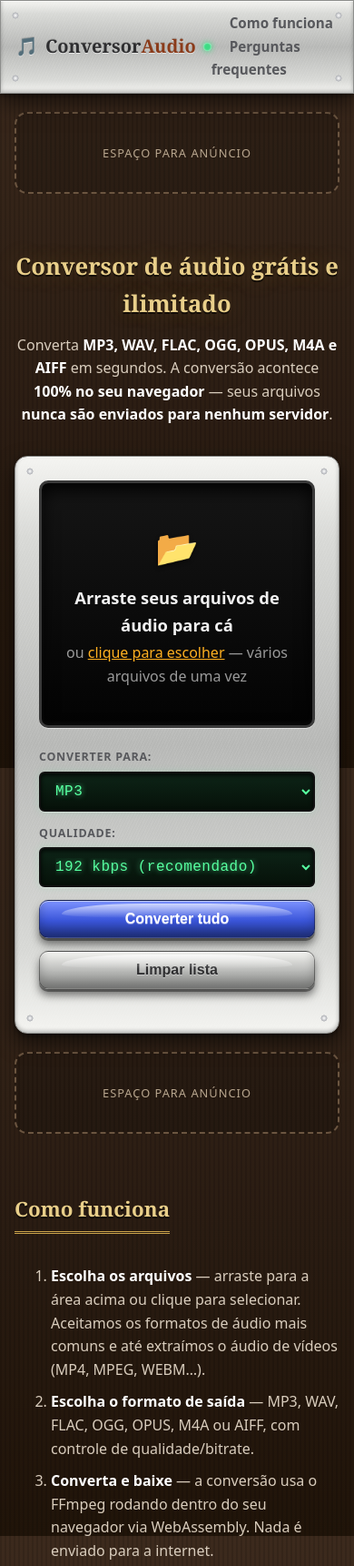
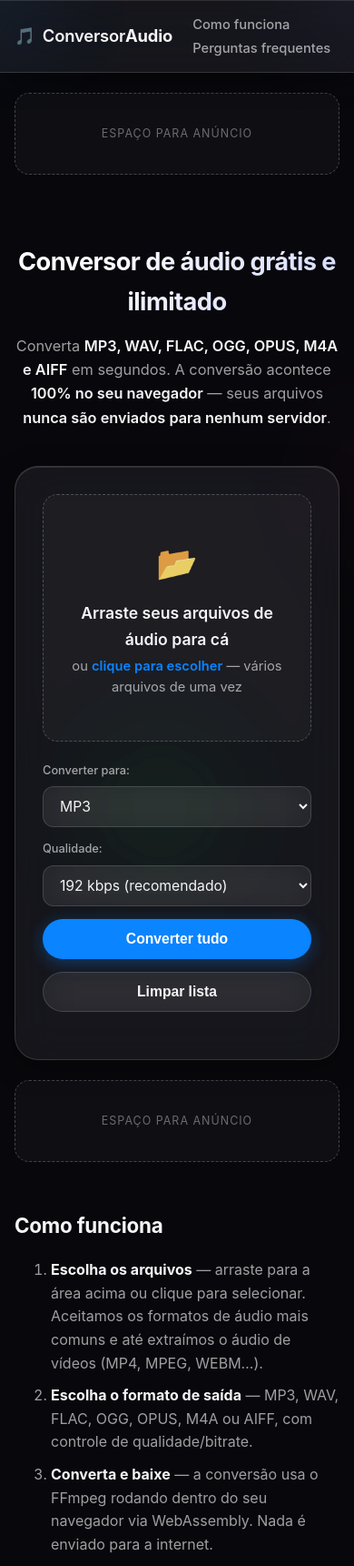
Before and after one commit to ganwalk/conversor, a plain HTML site: page index.html in a window 390 px wide. Shown: the top 1721 px of the page at 91% size. Drawn offline with Linux system fonts and the light colour scheme.

Commit message:
Redesenha o site com visual glass minimalista (estilo Apple/Samsung)
Substitui o visual skeumórfico por um design de vidro fosco translúcido:
painéis com backdrop-filter blur, cantos bem arredondados, brilho
ambiente suave e desfocado ao fundo (gradientes azul/roxo/verde),
tipografia limpa (system-ui/SF Pro), botões em formato pílula sólidos
para as ações primárias e translúcidos para as secundárias, indicadores
de status como pontos minimalistas (com pulso suave durante a
conversão) e barra de progresso em gradiente liso. Mudança apenas de
CSS — HTML e lógica de conversão inalterados.

Co-Authored-By: Claude Fable 5 <noreply@anthropic.com>
Claude-Session: https://claude.ai/code/session_014JKWAjSGAG7bjVQMfZo6xF

```diff
--- a/style.css
+++ b/style.css
@@ -1,35 +1,51 @@
 :root {
-  --wood-1: #3c2a1d;
-  --wood-2: #2a1c12;
-  --metal-1: #f4f4f1;
-  --metal-2: #d8d9d6;
-  --metal-3: #b7b8b6;
-  --metal-4: #8d8e8c;
-  --metal-ink: #2e2e30;
-  --metal-ink-dim: #57585c;
-  --lcd-bg-1: #0d2417;
-  --lcd-bg-2: #061109;
-  --lcd-text: #57ffa0;
-  --led-green: #3ddc84;
-  --led-amber: #ffb020;
-  --led-red: #ff4d4d;
-  --brass: #c9a24a;
-  --brass-light: #e9cf8a;
-  --radius: 14px;
+  --bg-0: #08080c;
+  --glass: rgba(255, 255, 255, 0.06);
+  --glass-strong: rgba(255, 255, 255, 0.11);
+  --glass-border: rgba(255, 255, 255, 0.14);
+  --glass-border-strong: rgba(255, 255, 255, 0.22);
+  --text: #f5f5f7;
+  --text-dim: rgba(245, 245, 247, 0.64);
+  --text-faint: rgba(245, 245, 247, 0.4);
+  --accent: #0a84ff;
+  --accent-2: #5e5ce6;
+  --success: #30d158;
+  --danger: #ff453a;
+  --warning: #ffd60a;
+  --radius-lg: 26px;
+  --radius-md: 16px;
+  --radius-sm: 12px;
 }
 
 * { box-sizing: border-box; }
 
+html { background: var(--bg-0); }
+
 body {
   margin: 0;
-  font-family: system-ui, -apple-system, "Segoe UI", Roboto, sans-serif;
-  color: var(--metal-ink);
+  font-family: -apple-system, BlinkMacSystemFont, "SF Pro Display", "Segoe UI", system-ui, Roboto, sans-serif;
+  color: var(--text);
   line-height: 1.6;
-  background-color: var(--wood-2);
-  background-image:
-    repeating-linear-gradient(90deg, rgba(0, 0, 0, 0.12) 0 2px, transparent 2px 5px),
-    linear-gradient(180deg, var(--wood-1), var(--wood-2) 60%, #201409);
-  background-attachment: fixed;
+  background: var(--bg-0);
+  position: relative;
+  isolation: isolate;
+  min-height: 100vh;
+  overflow-x: hidden;
+  -webkit-font-smoothing: antialiased;
+}
+
+body::before {
+  content: "";
+  position: fixed;
+  inset: -10%;
+  background:
+    radial-gradient(26% 22% at 0% 0%, rgba(30, 144, 255, 0.55) 0%, rgba(30, 144, 255, 0.2) 42%, transparent 72%),
+    radial-gradient(28% 24% at 100% -2%, rgba(120, 100, 255, 0.5) 0%, rgba(120, 100, 255, 0.18) 42%, transparent 72%),
+    radial-gradient(30% 26% at 46% 105%, rgba(48, 209, 88, 0.28) 0%, rgba(48, 209, 88, 0.1) 42%, transparent 72%),
+    radial-gradient(16% 14% at 98% 60%, rgba(255, 69, 130, 0.16) 0%, transparent 72%);
+  filter: blur(60px);
+  z-index: -1;
+  pointer-events: none;
 }
 
 .container {
@@ -38,29 +54,26 @@ body {
   padding: 0 16px;
 }
 
-/* ---------- Shared "panel" look: brushed metal with rivets ---------- */
+/* ---------- Shared glass surface ---------- */
 .site-header,
 .converter,
-details {
-  position: relative;
-  background-image:
-    radial-gradient(circle 6px at 16px 16px, #fff 0%, #aeb0b5 55%, rgba(0, 0, 0, 0) 62%),
-    radial-gradient(circle 6px at calc(100% - 16px) 16px, #fff 0%, #aeb0b5 55%, rgba(0, 0, 0, 0) 62%),
-    radial-gradient(circle 6px at 16px calc(100% - 16px), #fff 0%, #aeb0b5 55%, rgba(0, 0, 0, 0) 62%),
-    radial-gradient(circle 6px at calc(100% - 16px) calc(100% - 16px), #fff 0%, #aeb0b5 55%, rgba(0, 0, 0, 0) 62%),
-    repeating-linear-gradient(115deg, rgba(255, 255, 255, 0.07) 0 1px, transparent 1px 3px),
-    linear-gradient(180deg, var(--metal-1) 0%, var(--metal-2) 14%, var(--metal-3) 50%, var(--metal-2) 86%, var(--metal-1) 100%);
-  border: 1px solid var(--metal-4);
+details,
+.file-item {
+  background: var(--glass);
+  backdrop-filter: blur(24px) saturate(160%);
+  -webkit-backdrop-filter: blur(24px) saturate(160%);
+  border: 1px solid var(--glass-border);
   box-shadow:
-    0 1px 0 rgba(255, 255, 255, 0.7) inset,
-    0 -2px 4px rgba(0, 0, 0, 0.25) inset,
-    0 10px 22px rgba(0, 0, 0, 0.55),
-    0 2px 4px rgba(0, 0, 0, 0.4);
+    inset 0 1px 0 rgba(255, 255, 255, 0.12),
+    0 8px 30px rgba(0, 0, 0, 0.35);
 }
 
 /* ---------- Header ---------- */
 .site-header {
   border-radius: 0;
+  border-left: none;
+  border-right: none;
+  border-top: none;
   position: sticky;
   top: 0;
   z-index: 10;
@@ -70,108 +83,90 @@ details {
   display: flex;
   align-items: center;
   justify-content: space-between;
-  padding-top: 12px;
-  padding-bottom: 12px;
+  padding-top: 14px;
+  padding-bottom: 14px;
 }
 
 .logo {
   text-decoration: none;
-  color: var(--metal-ink);
-  font-size: 1.25rem;
-  font-weight: 700;
-  font-family: Georgia, "Times New Roman", serif;
-  text-shadow: 0 1px 0 rgba(255, 255, 255, 0.6), 0 -1px 0 rgba(0, 0, 0, 0.15);
+  color: var(--text);
+  font-size: 1.15rem;
+  font-weight: 600;
+  letter-spacing: -0.01em;
   display: inline-flex;
   align-items: center;
   gap: 8px;
 }
-.logo::after {
-  content: "";
-  display: inline-block;
-  width: 9px;
-  height: 9px;
-  border-radius: 50%;
-  background: var(--led-green);
-  box-shadow: 0 0 6px var(--led-green), 0 0 2px #fff inset;
-  animation: power-blink 3s ease-in-out infinite;
-}
-.logo b { color: #8a3b1a; }
+.logo b { color: var(--text); font-weight: 700; }
 
 .site-nav a {
-  color: var(--metal-ink-dim);
+  color: var(--text-dim);
   text-decoration: none;
-  margin-left: 20px;
-  font-size: 0.95rem;
-  font-weight: 600;
+  margin-left: 22px;
+  font-size: 0.92rem;
+  font-weight: 500;
+  transition: color 0.15s;
 }
-.site-nav a:hover { color: var(--metal-ink); }
-
-@keyframes power-blink {
-  0%, 92%, 100% { opacity: 1; }
-  96% { opacity: 0.4; }
-}
+.site-nav a:hover { color: var(--text); }
 
 /* ---------- Hero ---------- */
-.hero { text-align: center; padding: 40px 0 8px; }
+.hero { text-align: center; padding: 52px 0 12px; }
 .hero h1 {
-  font-size: 2.1rem;
-  margin: 0 0 12px;
-  font-family: Georgia, "Times New Roman", serif;
-  color: var(--brass-light);
-  text-shadow: 0 2px 0 rgba(0, 0, 0, 0.6), 0 0 24px rgba(201, 162, 74, 0.25);
+  font-size: clamp(2rem, 4.2vw, 2.9rem);
+  margin: 0 0 14px;
+  font-weight: 700;
+  letter-spacing: -0.02em;
+  background: linear-gradient(135deg, #ffffff 20%, #cfd6ff 100%);
+  -webkit-background-clip: text;
+  background-clip: text;
+  color: transparent;
 }
-.hero-sub { color: #d9cdbd; max-width: 640px; margin: 0 auto; }
-.hero-sub strong { color: #fff; }
+.hero-sub { color: var(--text-dim); max-width: 620px; margin: 0 auto; font-size: 1.02rem; }
+.hero-sub strong { color: var(--text); font-weight: 600; }
 
 /* ---------- Ad slots ---------- */
 .ad-slot {
-  margin: 20px auto;
+  margin: 22px auto;
   min-height: 90px;
   display: flex;
   align-items: center;
   justify-content: center;
-  border: 2px dashed #6b5540;
-  border-radius: var(--radius);
-  background: rgba(0, 0, 0, 0.18);
-  color: #b8a68e;
-  font-size: 0.8rem;
+  border: 1px dashed var(--glass-border-strong);
+  border-radius: var(--radius-md);
+  background: rgba(255, 255, 255, 0.03);
+  color: var(--text-faint);
+  font-size: 0.78rem;
   letter-spacing: 0.08em;
   text-transform: uppercase;
 }
 
 /* ---------- Converter ---------- */
 .converter {
-  border-radius: var(--radius);
-  padding: 26px;
-  margin-top: 24px;
+  border-radius: var(--radius-lg);
+  padding: 30px;
+  margin-top: 28px;
 }
 
 .dropzone {
-  border: 3px solid #3a3a3a;
-  border-radius: 10px;
-  padding: 40px 20px;
+  border: 1.5px dashed var(--glass-border-strong);
+  border-radius: var(--radius-md);
+  padding: 46px 20px;
   text-align: center;
   cursor: pointer;
-  background: linear-gradient(180deg, #151515, #030303);
-  box-shadow:
-    inset 0 8px 18px rgba(0, 0, 0, 0.9),
-    inset 0 -2px 6px rgba(255, 255, 255, 0.05),
-    0 1px 0 rgba(255, 255, 255, 0.5);
-  color: #d7d7d7;
-  transition: border-color 0.15s, box-shadow 0.15s;
+  background: rgba(255, 255, 255, 0.03);
+  transition: border-color 0.2s, box-shadow 0.2s, background 0.2s;
 }
 .dropzone:hover, .dropzone:focus-visible, .dropzone.dragover {
-  border-color: var(--led-amber);
+  border-color: var(--accent);
   outline: none;
-  box-shadow:
-    inset 0 8px 18px rgba(0, 0, 0, 0.9),
-    0 0 0 3px rgba(255, 176, 32, 0.45),
-    0 0 22px rgba(255, 176, 32, 0.55);
+  background: rgba(10, 132, 255, 0.08);
+  box-shadow: 0 0 0 4px rgba(10, 132, 255, 0.18);
 }
-.dropzone-icon { font-size: 2.4rem; filter: drop-shadow(0 2px 2px rgba(0, 0, 0, 0.6)); }
-.dropzone-title { font-size: 1.15rem; font-weight: 700; margin: 10px 0 4px; color: #f1f1f1; }
-.dropzone-sub { color: #9a9a9a; margin: 0; }
-.link-like { color: var(--led-amber); text-decoration: underline; }
+.dropzone-icon { font-size: 2.3rem; opacity: 0.9; }
+.dropzone-title { font-size: 1.1rem; font-weight: 600; margin: 12px 0 4px; color: var(--text); }
+.dropzone-sub { color: var(--text-dim); margin: 0; font-size: 0.92rem; }
+.link-like { color: var(--accent); text-decoration: none; font-weight: 600; }
+.link-like:hover { text-decoration: underline; }
 
 /* ---------- Options ---------- */
 .options {
@@ -182,94 +177,74 @@ details {
   margin-top: 22px;
 }
 
-.option-group { display: flex; flex-direction: column; gap: 6px; }
+.option-group { display: flex; flex-direction: column; gap: 7px; }
 .option-group label {
-  font-size: 0.78rem;
-  color: var(--metal-ink-dim);
-  font-weight: 700;
-  text-transform: uppercase;
-  letter-spacing: 0.06em;
+  font-size: 0.8rem;
+  color: var(--text-dim);
+  font-weight: 500;
 }
 
 select {
-  background: linear-gradient(180deg, var(--lcd-bg-1), var(--lcd-bg-2));
-  color: var(--lcd-text);
-  border: 2px solid #111;
-  border-radius: 6px;
-  padding: 10px 12px;
-  font-size: 1rem;
+  background: var(--glass);
+  backdrop-filter: blur(20px);
+  -webkit-backdrop-filter: blur(20px);
+  color: var(--text);
+  border: 1px solid var(--glass-border);
+  border-radius: var(--radius-sm);
+  padding: 11px 14px;
+  font-size: 0.98rem;
   min-width: 170px;
-  font-family: "Courier New", Courier, monospace;
-  letter-spacing: 0.03em;
-  box-shadow:
-    inset 0 2px 5px rgba(0, 0, 0, 0.85),
-    0 0 8px rgba(87, 255, 160, 0.15),
-    0 1px 0 rgba(255, 255, 255, 0.4);
-  text-shadow: 0 0 6px rgba(87, 255, 160, 0.7);
+  font-family: inherit;
+  transition: border-color 0.15s, background 0.15s;
 }
-select option { background: #071a10; color: var(--lcd-text); }
+select:hover { border-color: var(--glass-border-strong); }
+select:focus-visible { outline: none; border-color: var(--accent); box-shadow: 0 0 0 3px rgba(10, 132, 255, 0.25); }
+select option { background: #1c1c1e; color: var(--text); }
 
-/* ---------- Buttons: chrome hardware push-buttons ---------- */
+/* ---------- Buttons ---------- */
 .btn {
-  position: relative;
-  border: 1px solid rgba(0, 0, 0, 0.45);
-  border-radius: 10px;
-  padding: 11px 22px;
-  font-size: 1rem;
-  font-weight: 700;
+  border: 1px solid transparent;
+  border-radius: 980px;
+  padding: 12px 26px;
+  font-size: 0.98rem;
+  font-weight: 600;
   cursor: pointer;
-  overflow: hidden;
-  text-shadow: 0 1px 0 rgba(255, 255, 255, 0.35);
-  box-shadow:
-    0 1px 0 rgba(255, 255, 255, 0.5) inset,
-    0 -8px 12px rgba(0, 0, 0, 0.2) inset,
-    0 3px 0 rgba(0, 0, 0, 0.35),
-    0 7px 10px rgba(0, 0, 0, 0.5);
-  transition: transform 0.05s, box-shadow 0.05s;
+  transition: transform 0.12s ease, background 0.15s ease, box-shadow 0.15s ease;
 }
-.btn::after {
-  content: "";
-  position: absolute;
-  top: 3px;
-  left: 8%;
-  right: 8%;
-  height: 40%;
-  border-radius: 50% 50% 60% 60% / 100% 100% 40% 40%;
-  background: linear-gradient(180deg, rgba(255, 255, 255, 0.65), rgba(255, 255, 255, 0));
-  pointer-events: none;
+.btn:active { transform: scale(0.96); }
+.btn:disabled { opacity: 0.45; cursor: not-allowed; }
+
+.btn-primary {
+  background: var(--accent);
+  color: #fff;
+  box-shadow: 0 4px 18px rgba(10, 132, 255, 0.35);
 }
-.btn:active {
-  transform: translateY(3px);
-  box-shadow:
-    0 1px 0 rgba(255, 255, 255, 0.3) inset,
-    0 2px 4px rgba(0, 0, 0, 0.5) inset;
+.btn-primary:hover:not(:disabled) { background: #2e93ff; }
+
+.btn-success {
+  background: var(--success);
+  color: #042911;
+  box-shadow: 0 4px 18px rgba(48, 209, 88, 0.3);
 }
-.btn:disabled { opacity: 0.5; cursor: not-allowed; }
-
-.btn-primary { background: linear-gradient(180deg, #7d93ff, #3a55d9 55%, #23378f); color: #fff; }
-.btn-primary:hover:not(:disabled) { background: linear-gradient(180deg, #8ba0ff, #4560e6 55%, #2a41a8); }
-
-.btn-success { background: linear-gradient(180deg, #67e79b, #1fa855 55%, #0f6e34); color: #06220f; }
-.btn-success:hover:not(:disabled) { background: linear-gradient(180deg, #77f0a8, #29bd62 55%, #157a3b); }
+.btn-success:hover:not(:disabled) { background: #45db6b; }
 
 .btn-ghost {
-  background: linear-gradient(180deg, var(--metal-1), var(--metal-3) 55%, var(--metal-4));
-  color: var(--metal-ink);
+  background: var(--glass);
+  backdrop-filter: blur(20px);
+  -webkit-backdrop-filter: blur(20px);
+  border-color: var(--glass-border);
+  color: var(--text);
 }
-.btn-ghost:hover:not(:disabled) { background: linear-gradient(180deg, #fff, var(--metal-2) 55%, var(--metal-3)); }
+.btn-ghost:hover:not(:disabled) { background: var(--glass-strong); }
 
 .engine-status {
   margin: 18px 0 0;
-  padding: 10px 14px;
-  border-radius: 6px;
-  background: linear-gradient(180deg, var(--lcd-bg-1), var(--lcd-bg-2));
-  border: 2px solid #111;
-  box-shadow: inset 0 2px 5px rgba(0, 0, 0, 0.85);
-  color: var(--lcd-text);
-  font-family: "Courier New", Courier, monospace;
-  font-size: 0.88rem;
-  letter-spacing: 0.03em;
-  text-shadow: 0 0 6px rgba(87, 255, 160, 0.7);
+  padding: 11px 16px;
+  border-radius: var(--radius-sm);
+  background: var(--glass);
+  border: 1px solid var(--glass-border);
+  color: var(--text-dim);
+  font-size: 0.9rem;
 }
 
 /* ---------- File list ---------- */
@@ -280,64 +255,55 @@ select option { background: #071a10; color: var(--lcd-text); }
   grid-template-columns: 1fr auto;
   gap: 6px 14px;
   align-items: center;
-  background: linear-gradient(180deg, #ececea, #d3d4d1);
-  border: 1px solid var(--metal-4);
-  border-radius: 8px;
-  padding: 12px 16px;
+  border-radius: var(--radius-md);
+  padding: 14px 18px;
   margin-bottom: 10px;
-  box-shadow:
-    0 1px 0 rgba(255, 255, 255, 0.6) inset,
-    0 2px 4px rgba(0, 0, 0, 0.25);
 }
 
 .file-name {
-  font-weight: 700;
-  color: var(--metal-ink);
+  font-weight: 600;
+  color: var(--text);
   overflow: hidden;
   text-overflow: ellipsis;
   white-space: nowrap;
 }
-.file-meta { color: var(--metal-ink-dim); font-size: 0.85rem; }
+.file-meta { color: var(--text-faint); font-size: 0.85rem; }
 
 .file-actions { display: flex; gap: 8px; align-items: center; grid-row: span 2; }
 
 .file-status {
-  font-size: 0.82rem;
-  font-weight: 700;
-  color: var(--metal-ink-dim);
-  text-transform: uppercase;
-  letter-spacing: 0.03em;
+  font-size: 0.85rem;
+  font-weight: 500;
+  color: var(--text-dim);
+  display: inline-flex;
+  align-items: center;
+  gap: 6px;
 }
 .file-status::before {
   content: "";
   display: inline-block;
-  width: 9px;
-  height: 9px;
+  width: 7px;
+  height: 7px;
   border-radius: 50%;
-  margin-right: 6px;
-  vertical-align: middle;
-  background: #8a8a8a;
-  box-shadow: 0 0 2px rgba(0, 0, 0, 0.6) inset;
+  background: var(--text-faint);
 }
-.file-status.status-done { color: #0f7a3c; }
-.file-status.status-done::before { background: var(--led-green); box-shadow: 0 0 6px var(--led-green); }
-.file-status.status-error { color: #a11d1d; }
-.file-status.status-error::before { background: var(--led-red); box-shadow: 0 0 6px var(--led-red); }
-.file-status.status-working { color: #a06400; }
+.file-status.status-done { color: var(--success); }
+.file-status.status-done::before { background: var(--success); box-shadow: 0 0 6px rgba(48, 209, 88, 0.7); }
+.file-status.status-error { color: var(--danger); }
+.file-status.status-error::before { background: var(--danger); box-shadow: 0 0 6px rgba(255, 69, 58, 0.7); }
+.file-status.status-working { color: var(--warning); }
 .file-status.status-working::before {
-  background: var(--led-amber);
-  box-shadow: 0 0 6px var(--led-amber);
-  animation: led-blink 1s infinite;
+  background: var(--warning);
+  box-shadow: 0 0 6px rgba(255, 214, 10, 0.7);
+  animation: pulse-dot 1.1s ease-in-out infinite;
 }
-@keyframes led-blink { 50% { opacity: 0.35; } }
+@keyframes pulse-dot { 0%, 100% { opacity: 1; } 50% { opacity: 0.35; } }
 
 .progress-track {
   grid-column: 1 / -1;
-  height: 10px;
+  height: 5px;
   border-radius: 3px;
-  background: #050505;
-  border: 1px solid #000;
-  box-shadow: inset 0 2px 4px rgba(0, 0, 0, 0.9);
+  background: rgba(255, 255, 255, 0.08);
   overflow: hidden;
   display: none;
 }
@@ -345,68 +311,63 @@ select option { background: #071a10; color: var(--lcd-text); }
 .progress-bar {
   height: 100%;
   width: 0%;
-  background: repeating-linear-gradient(90deg, var(--led-green) 0 6px, #063d1f 6px 9px);
-  box-shadow: 0 0 8px var(--led-green);
+  border-radius: 3px;
+  background: linear-gradient(90deg, var(--accent), var(--accent-2));
   transition: width 0.2s;
 }
 
 .btn-small {
-  padding: 7px 14px;
+  padding: 8px 16px;
   font-size: 0.85rem;
-  border-radius: 7px;
+  border-radius: 980px;
   text-decoration: none;
   display: inline-block;
 }
 
 .btn-remove {
-  background: linear-gradient(180deg, #f2f2f0, #c7c8c6);
-  border: 1px solid var(--metal-4);
+  background: var(--glass);
+  border: 1px solid var(--glass-border);
   border-radius: 50%;
-  color: #8a1f1f;
-  font-size: 1rem;
+  color: var(--text-faint);
+  font-size: 0.95rem;
   line-height: 1;
   cursor: pointer;
-  width: 28px;
-  height: 28px;
-  box-shadow: 0 1px 0 rgba(255, 255, 255, 0.6) inset, 0 2px 3px rgba(0, 0, 0, 0.35);
+  width: 30px;
+  height: 30px;
+  transition: color 0.15s, border-color 0.15s, background 0.15s;
 }
-.btn-remove:hover { color: #ff4d4d; }
-.btn-remove:active { transform: translateY(1px); }
+.btn-remove:hover { color: var(--danger); border-color: rgba(255, 69, 58, 0.4); background: rgba(255, 69, 58, 0.1); }
+.btn-remove:active { transform: scale(0.9); }
 
 .download-all-wrap { margin-top: 18px; text-align: center; }
 
 /* ---------- Content sections ---------- */
-.content-section { margin: 46px 0; }
+.content-section { margin: 52px 0; }
 .content-section h2 {
   font-size: 1.4rem;
-  font-family: Georgia, "Times New Roman", serif;
-  color: var(--brass-light);
-  display: inline-block;
-  padding-bottom: 6px;
-  border-bottom: 3px double var(--brass);
-  text-shadow: 0 2px 0 rgba(0, 0, 0, 0.6);
+  font-weight: 700;
+  letter-spacing: -0.01em;
+  color: var(--text);
 }
 
-.steps li { margin-bottom: 10px; color: #d9cdbd; }
-.steps li strong { color: #fff; }
+.steps li { margin-bottom: 10px; color: var(--text-dim); }
+.steps li strong { color: var(--text); }
 
 details {
-  border-radius: 10px;
-  padding: 14px 18px;
+  border-radius: var(--radius-md);
+  padding: 16px 20px;
   margin-bottom: 10px;
 }
-details summary { cursor: pointer; font-weight: 700; color: var(--metal-ink); }
-details p { color: var(--metal-ink-dim); margin-bottom: 4px; }
+details summary { cursor: pointer; font-weight: 600; color: var(--text); }
+details p { color: var(--text-dim); margin-bottom: 4px; }
 
 /* ---------- Footer ---------- */
 .site-footer {
-  margin-top: 40px;
-  padding: 20px 0;
-  color: #cfc0aa;
-  font-size: 0.9rem;
-  background: linear-gradient(180deg, #241609, #180f06);
-  border-top: 1px solid #000;
-  box-shadow: 0 -1px 0 rgba(255, 255, 255, 0.05) inset;
+  margin-top: 46px;
+  padding: 22px 0;
+  color: var(--text-faint);
+  font-size: 0.88rem;
+  border-top: 1px solid var(--glass-border);
 }
 .footer-inner {
   display: flex;
@@ -415,26 +376,26 @@ details p { color: var(--metal-ink-dim); margin-bottom: 4px; }
   justify-content: space-between;
   align-items: center;
 }
-.site-footer a { color: var(--brass-light); margin-left: 16px; text-decoration: none; }
-.site-footer a:hover { text-decoration: underline; }
+.site-footer a { color: var(--text-dim); margin-left: 16px; text-decoration: none; }
+.site-footer a:hover { color: var(--text); }
 
 /* ---------- Static pages (privacidade/termos) ---------- */
 .page-content {
-  padding: 32px 0;
+  padding: 36px 0;
   max-width: 760px;
 }
 .page-content h1 {
-  font-size: 1.8rem;
-  font-family: Georgia, "Times New Roman", serif;
-  color: var(--brass-light);
-  text-shadow: 0 2px 0 rgba(0, 0, 0, 0.6);
+  font-size: 1.9rem;
+  font-weight: 700;
+  letter-spacing: -0.02em;
+  color: var(--text);
 }
-.page-content h2 { font-size: 1.2rem; margin-top: 28px; color: #f1e6d3; }
-.page-content p, .page-content li { color: #d9cdbd; }
-.page-content a { color: var(--led-amber); }
+.page-content h2 { font-size: 1.2rem; margin-top: 30px; color: var(--text); }
+.page-content p, .page-content li { color: var(--text-dim); }
+.page-content a { color: var(--accent); }
 
 @media (max-width: 600px) {
-  .hero h1 { font-size: 1.6rem; }
+  .hero h1 { font-size: 1.7rem; }
   .options { align-items: stretch; flex-direction: column; }
   select { width: 100%; }
   .file-item { grid-template-columns: 1fr; }
```
